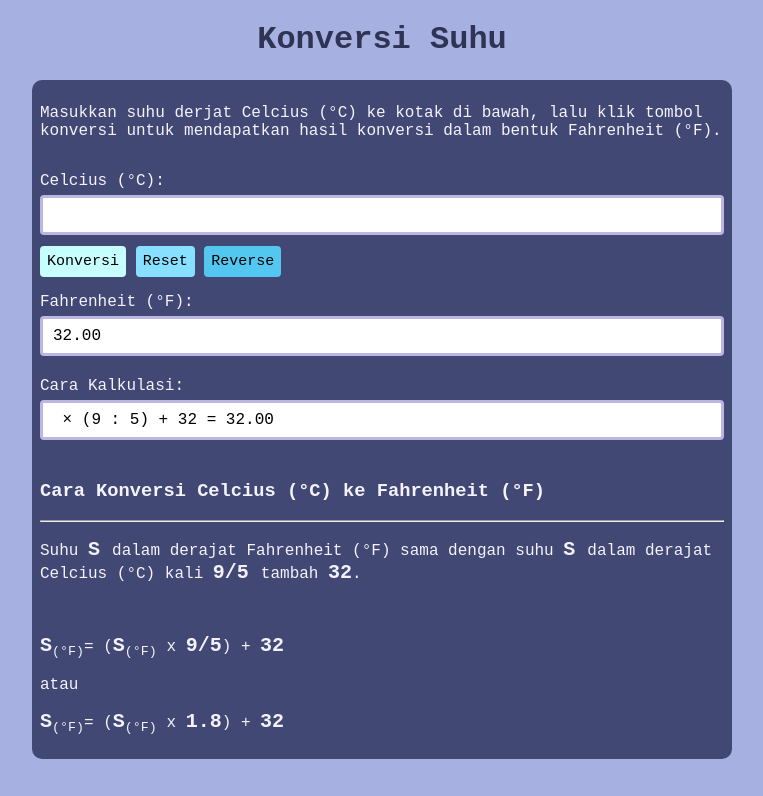
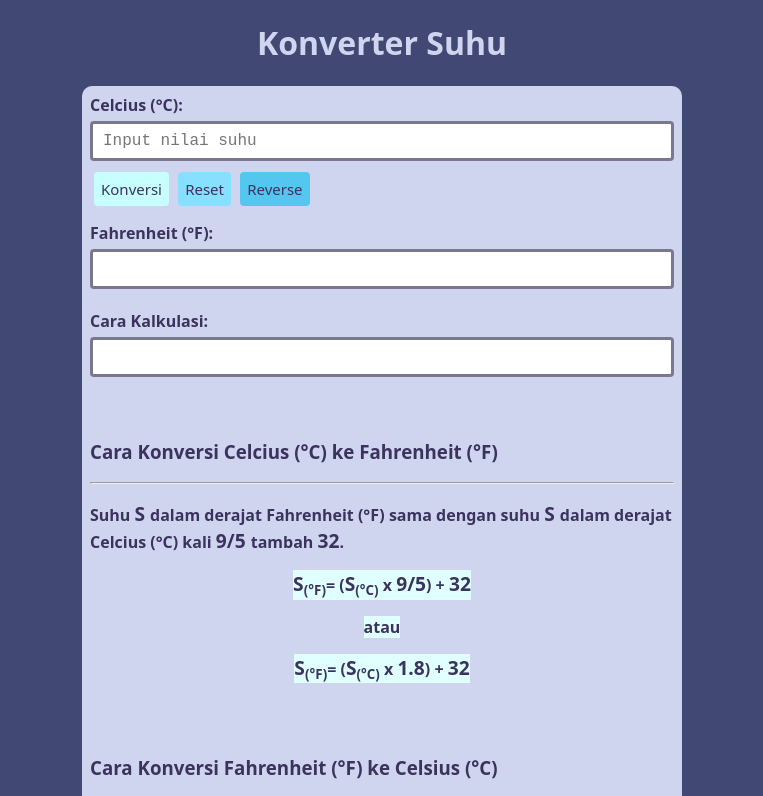
Before and after one commit to revou-fundamental-course/03-feb-25-Winetta, a plain HTML site: page index.html in a window 1280 px wide. Both pictures are taken after a click on the button "Konversi". Shown: the top 796 px of the page, without its empty margins (258-1021 px from the left). Drawn offline with Linux system fonts and the light colour scheme.

Commit message:
update JS

```diff
--- a/css/style.css
+++ b/css/style.css
@@ -2,29 +2,32 @@
 
 
 body{
-    font-family: monospace;
+    font-family: system-ui;
     font-size: 16px;
-    background-color: #a6b1e1;
+    background-color: #424874;
 }
 
 main {
-    max-width: 700px;
+    max-width: 600px;
     justify-self: center;
 
     /* Backgrpund Matter */
-    background-color: #424874;
+    background-color: #d0d5ef;
     border-radius: 10px;
 }
 
 .main-header {
     text-align: center;
-    color: #2f3354
+    color: #d0d5ef
 }
 
 section {
     padding: 8px;
-    color: #f4f2fc;
+    color: #3b335e;
+    font-weight: 550;
 }
+
+.suhu
 
 .input-group {
     display: flex;
@@ -36,7 +39,7 @@ input {
     padding: 8px 10px;
     margin: 5px 0;
     box-sizing: border-box;
-    border: 3px solid #9287d49a;
+    border: 3px solid #231e459a;
     border-radius: 4px;
     -webkit-transition: 0.5s;
     transition: 0.5s;
@@ -49,39 +52,55 @@ input {
 
 .button-group {
     margin-top: 6px;
+
 }
 
 button {
     border: none;
     padding: 7px;
     border-radius: 4px;
+    margin-right: 5px;
+
+}
+
+button:hover {
+    box-shadow: 0 12px 16px 0 rgba(0,0,0,0.24),0 17px 50px 0 rgba(0,0,0,0.19);
 }
 
 .bg-blue {
     background-color: #c7ffff;
     font-size: 15px;
-    font-family: monospace;
+    font-family: system-ui;
+    color: #3b335e;
+    font-weight: 500;
+    margin-left: 4px;
+
 }
 
 .bg-gray {
     background-color: #87e0ff;
     font-size: 15px;
-    font-family: monospace;
+    font-family: system-ui;
+    color: #3b335e;
+    font-weight: 500;
+
 }
 
 .bg-green {
     background-color: #53c7f0;
     font-size: 15px;
-    font-family: monospace;
+    font-family: system-ui;
+    color: #3b335e;
+    font-weight: 500;
 }
 
 .cara-konver {
-    padding-top: 50px;
+    padding-top: 200px;
 }
 
 .remark {
     font-weight: bold;
-    font-size: x-large;
+    font-size: larger;
 }
 
 #main-input {
@@ -100,8 +119,15 @@ button {
 }
 
 
+
+#rumus {
+    justify-self: center;
+    background-color: lightcyan;
+}
+
+
 footer {
-    ont-weight: bold;
+    font-weight: bold;
     font-size: x-large;
     padding-top: 50px;
     text-align: center;
--- a/index.html
+++ b/index.html
@@ -4,7 +4,7 @@
     <meta charset="UTF-8">
     <!--Ini tag untuk responsive design-->
     <meta name="viewport" content="width=device-width, initial-scale=1.0">
-    <title>Temp Conversion</title>
+    <title>Temp Conversion by DRP</title>
 
     <!--Link CSS-->
     <link rel="stylesheet" href="css\style.css">
@@ -14,48 +14,66 @@
 </head>
 <body>
     <header class="main-header">
-        <h1>Konversi Suhu</h1>
+        <h1>Konverter Suhu</h1>
     </header>
     <main>
         <!-- Introduction -->
-        <section>
-            <p>Masukkan suhu derjat Celcius (&degC) ke kotak di bawah,
+        <!-- <section>
+            <p>Masukkan suhu dalam derajat Celcius (&degC) ke kotak di bawah,
                 lalu klik tombol konversi untuk mendapatkan hasil konversi
                 dalam bentuk Fahrenheit (&degF).
             </p>
-        </section>
+        </section> -->
+
+
+
+
+
+
 
         <!-- Form Input suhu yang ingin di konversi -->
 
-        <section>
+        <section class="suhu">
             <form>
                 <div class="input-group">
-                    <label for="main-input">Celcius (&degC):</label>
-                    <input type="number" id="main-input">
+                    <label for="main-input" id="m-input">Celcius (&degC):</label>
+                    <input type="number" id="main-input" placeholder="Input nilai suhu">
+
+
                 </div>
 
                 <div class="button-group">
-                    <button class="bg-blue" onclick="konversi(event)">Konversi</button>
-                    <button class="bg-gray" onclick="resetForm(event)">Reset</button>
-                    <button class="bg-green" onclick="reverse(event)">Reverse</button>
-
+                    <button class="bg-blue" type="button" onclick="konversi(event)">Konversi</button>
+                    <button class="bg-gray" type="button" onclick="resetForm(event)">Reset</button>
+                    <button class="bg-green" type="button" onclick="reverse(event); swap(event);">Reverse</button>
                 </div>
             </form>
         </section>
 
+
+
+
+
+
         <!-- Hasil Konversi -->
 
-        <section>
+        <section class="suhu">
             <div class="input-group">
-                <label for="main-result">Fahrenheit (&degF):</label>
+                <label for="main-result" id="m-result">Fahrenheit (&degF):</label>
                 <input type="text" id="main-result" readonly>
             </div>
         </section>
 
+
+
+
+
+
+
         <!-- Cara Konversi Suhu -->
 
         <section>
-            <div class="input-group" id="result">
+            <div class="input-group" id="kalkulasi">
                 <label for="how-result">Cara Kalkulasi:</label>
                 <input type="text" id="how-result" readonly>
 
@@ -68,26 +86,55 @@
 
 
 
+<br>
+
+
+
+
+
         <!-- Penjelasan Rumus -->
          <section class="cara-kalkulasi">
 
-            <header>
+            <header id="titel-penjelasan">
                 <h3><b>Cara Konversi Celcius (&degC) ke Fahrenheit (&degF)</b></h3>
             </header>
 
             <hr>
 
 
-            <article>
+            <article id="penjelasanctof">
                 <p>Suhu <span class="remark"> S </span> dalam derajat Fahrenheit (&degF)
                     sama dengan suhu <span class="remark"> S </span> dalam derajat Celcius
                     (&degC) kali <span class="remark"> 9/5 </span> tambah <span class="remark">
-                        32</span>.</p> <br>
+                        32</span>.</p>
 
-                <p><span class="remark"> S</span><sub>(&degF)</sub>= (<span class="remark">S</span><sub>(&degF)</sub> x <span class="remark"> 9/5</span>) + <span class="remark">32</span></p>
-                <p>atau</p>
-                <p><span class="remark"> S</span><sub>(&degF)</sub>= (<span class="remark">S</span><sub>(&degF)</sub> x <span class="remark"> 1.8</span>) + <span class="remark">32</span></p>
+                <p id="rumus"><span class="remark"> S</span><sub>(&degF)</sub>= (<span class="remark">S</span><sub>(&degC)</sub> x <span class="remark"> 9/5</span>) + <span class="remark">32</span></p>
+                <p id="rumus">atau</p>
+                <p id="rumus"><span class="remark"> S</span><sub>(&degF)</sub>= (<span class="remark">S</span><sub>(&degC)</sub> x <span class="remark"> 1.8</span>) + <span class="remark">32</span></p>
             </article>
+
+            <br>
+
+        </section>
+
+
+
+        <section class="cara-kalkulasi">
+            <header id="titel-penjelasan">
+                <h3><b>Cara Konversi Fahrenheit (&degF) ke Celsius (&degC)</b></h3>
+            </header>
+<hr>
+            <article id="penjelasanftoc">
+                <p>Suhu <span class="remark"> S </span> dalam derajat Celcius (&degC)
+                    sama dengan suhu <span class="remark"> S </span> dalam derajat Fahrenheit
+                    (&degF) dikurangi <span class="remark">32</span> dikali <span class="remark"> 5/9 </span>.</p>
+
+                <p id="rumus"><span class="remark"> S</span><sub>(&degC)</sub>= (<span class="remark">S</span><sub>(&degF)</sub> - <span class="remark"> 32</span>) x <span class="remark">5/9</span></p>
+                <p id="rumus">atau</p>
+                <p id="rumus"><span class="remark"> S</span><sub>(&degC)</sub>= (<span class="remark">S</span><sub>(&degF)</sub> - <span class="remark"> 32</span>) x <span class="remark">0.6</span></p>
+            </article>
+
+
          </section>
 
 
--- a/js/script.js
+++ b/js/script.js
@@ -1,18 +1,29 @@
 //File JS
 
 
+
+
+
+
+
+
 function konversi(event) {
-    event.preventDefault(); // Mencegah halaman reload
+    event.preventDefault();
     var celsius = document.getElementById("main-input").value;
-    var o = 9;
-    var i = 5
-    var a = 32;
-    var hasil = (celsius * o / i) + a;
+    var hasil = (celsius * 9 / 5) + 32;
+        if (celsius ==""){
+            alert("Masukkan angka terlebih dahulu!"); return;
+        }
 
-document.getElementById("main-result").value = hasil.toFixed(2);
 
-document.getElementById("how-result").value = celsius + " × (9 : 5) + 32 = " + hasil.toFixed(2);
+    document.getElementById("main-result").value = hasil.toFixed(2);
+
+    document.getElementById("how-result").value = celsius + " × (9 : 5) + 32 = " + hasil.toFixed(2);
+
+    console.log("Berhasil memasukkan angka!", "Hasilnya ", hasil.toFixed(2));
+
 }
+
 
 
 function resetForm(event) {
@@ -20,4 +31,48 @@ function resetForm(event) {
     document.getElementById("main-input").value = "";
     document.getElementById("main-result").value = "";
     document.getElementById("how-result").value = "";
+
+    console.log("Clear")
 }
+
+
+
+
+
+function reverse(event) {
+    event.preventDefault();
+    var fahrenheit = document.getElementById("main-input").value;
+    var hasilRe = 5 / 9 * (fahrenheit - 32);
+    if (fahrenheit ==""){
+        alert("Masukkan angka terlebih dahulu!"); return;
+    }
+
+    document.getElementById("main-result").value = hasilRe.toFixed(2);
+
+    document.getElementById("how-result").value = "(5 / 9) x " + fahrenheit + " - 3) = " + hasilRe.toFixed(2);
+
+    console.log("Fahrenheit ke Celsius.", "Hasilnya ", hasilRe.toFixed(2));
+
+
+}
+
+
+function swap(event) {
+        event.preventDefault();
+
+            let y = document.getElementById("m-input");
+            let x = document.getElementById("m-result");
+
+            if (y.textContent === "Celsius °C:") {
+                y.textContent = "Fahrenheit °F:";
+            } else {
+                y.textContent = "Celsius °C:";
+            }
+
+            if (x.textContent === "Fahrenheit °F:") {
+                x.textContent = "Celsius °C:";
+            } else {
+                x.textContent = "Fahrenheit °F:";
+            }
+
+}
```
